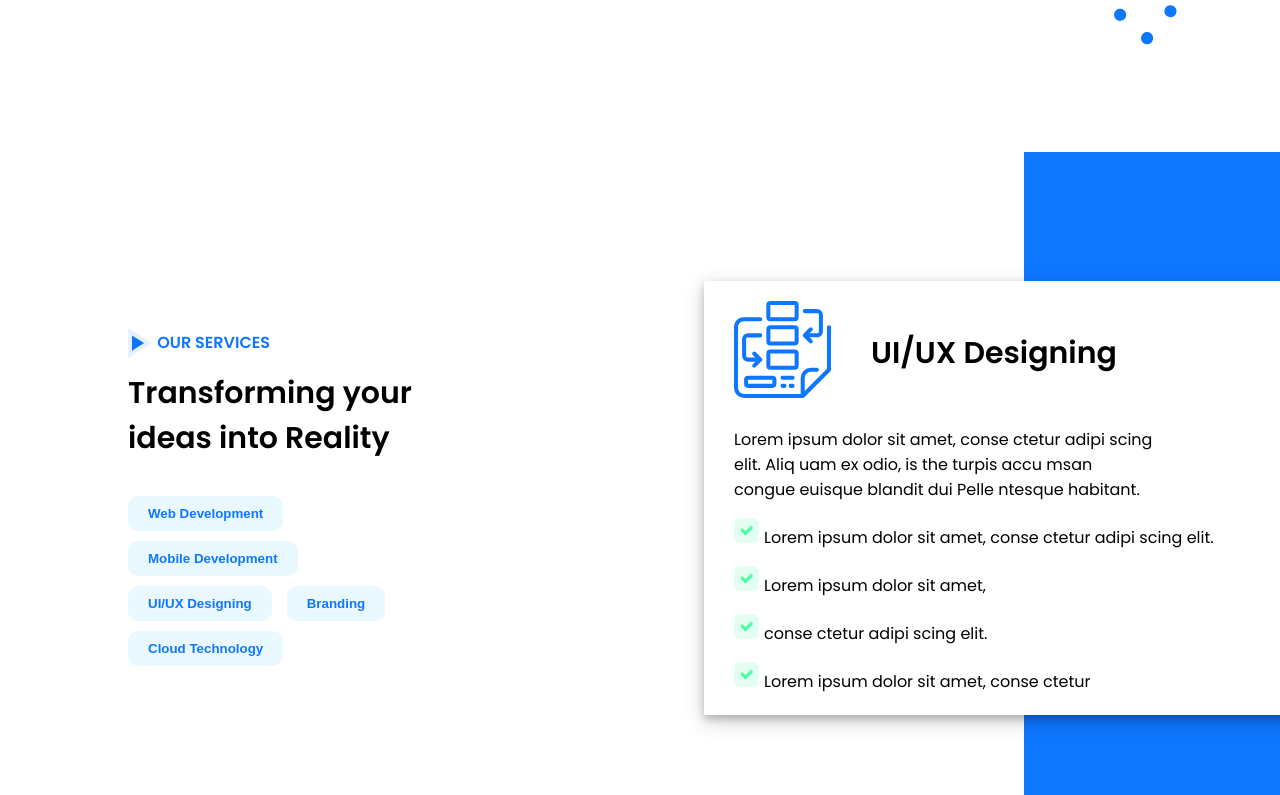
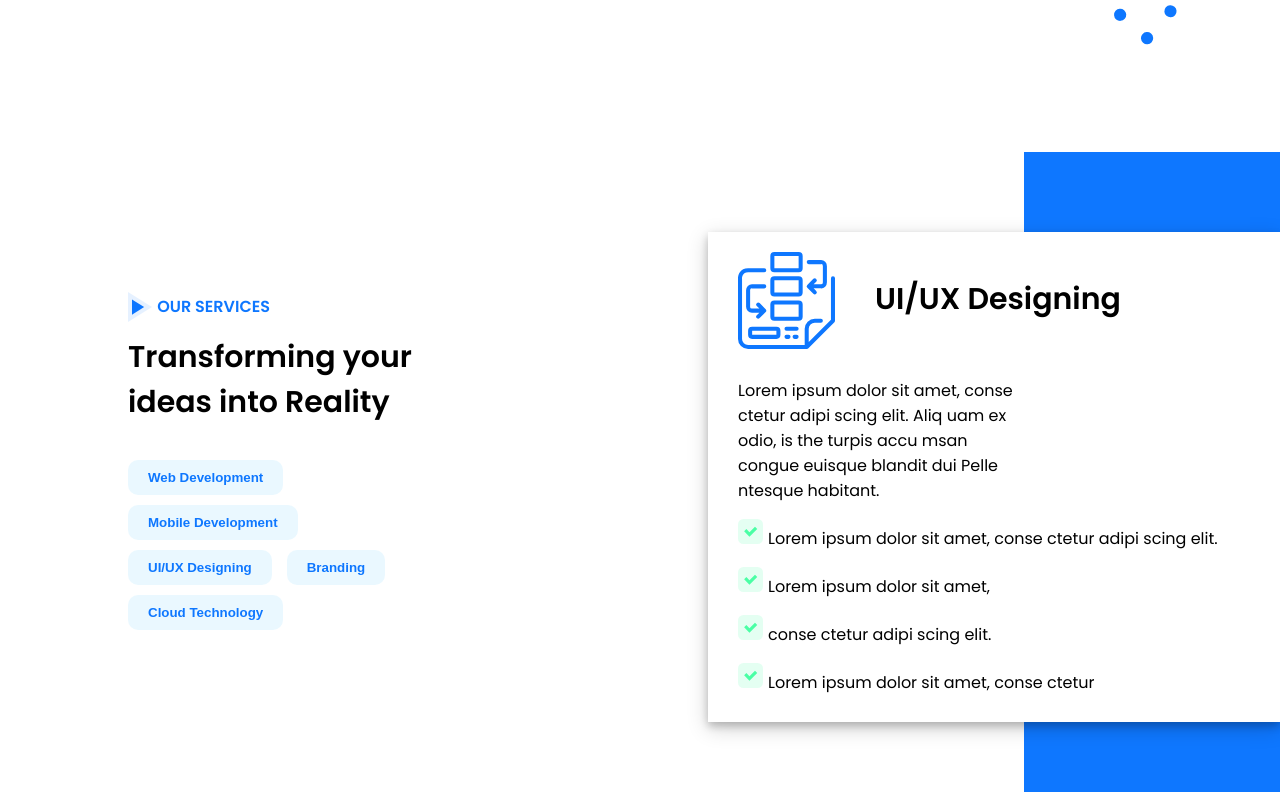
Before and after one commit to kushaangowda/Secure_Blink_Task, a React (Create React App) app: page / in a window 1280 px wide. Shown: the part 2085-2880 px from the top of the page. Built offline with nearby package versions, Linux system fonts and the light colour scheme; a web font is replaced by a local one.

Commit message:
fixed Screen 3

```diff
--- a/src/index.css
+++ b/src/index.css
@@ -289,11 +289,13 @@ button {
 
 .Screen3 {
 	height: 80vh;
+	display: flex;
+	flex-direction: row;
+	justify-content: space-between;
 }
 
 .part1 {
-	position: absolute;
-	width: 80%;
+	width: 80vw;
 	background-color: #fff;
 	height: 80vh;
 	margin-top: -20px;
@@ -301,10 +303,9 @@ button {
 }
 
 .Text3 {
-	position: relative;
-	top: 25%;
-	left: 10%;
-	width: 25%;
+	width: 30%;
+	margin-left: 10vw;
+	margin-top: 20vh;
 }
 
 .link3 {
@@ -329,15 +330,15 @@ button {
 }
 
 .Card3 {
-	position: relative;
-	width: 60%;
-	right: -55%;
-	top: -36%;
+	position: absolute;
+	right: 0px;
+	width: 40%;
 	background-color: #fff;
-	height: 48vh;
+	height: 55vh;
 	box-shadow: 0 4px 8px 0 rgba(0, 0, 0, 0.2), 0 6px 20px 0 rgba(0, 0, 0, 0.19);
 	padding: 30px;
 	padding-top: 20px;
+	margin-top: 10vh;
 }
 
 .heading31 {
--- a/src/screens/Screen3.js
+++ b/src/screens/Screen3.js
@@ -5,8 +5,9 @@ import Card3 from "./components3/card3";
 function Screen3() {
 	return (
 		<div className="Screen3" id="services">
-			<div className="part1"></div>
-			<Text3 />
+			<div className="part1">
+				<Text3 />
+			</div>
 			<Card3 />
 		</div>
 	);
```
Also changed, not shown: 1 other file (tests, documents, lock files or other folders).
